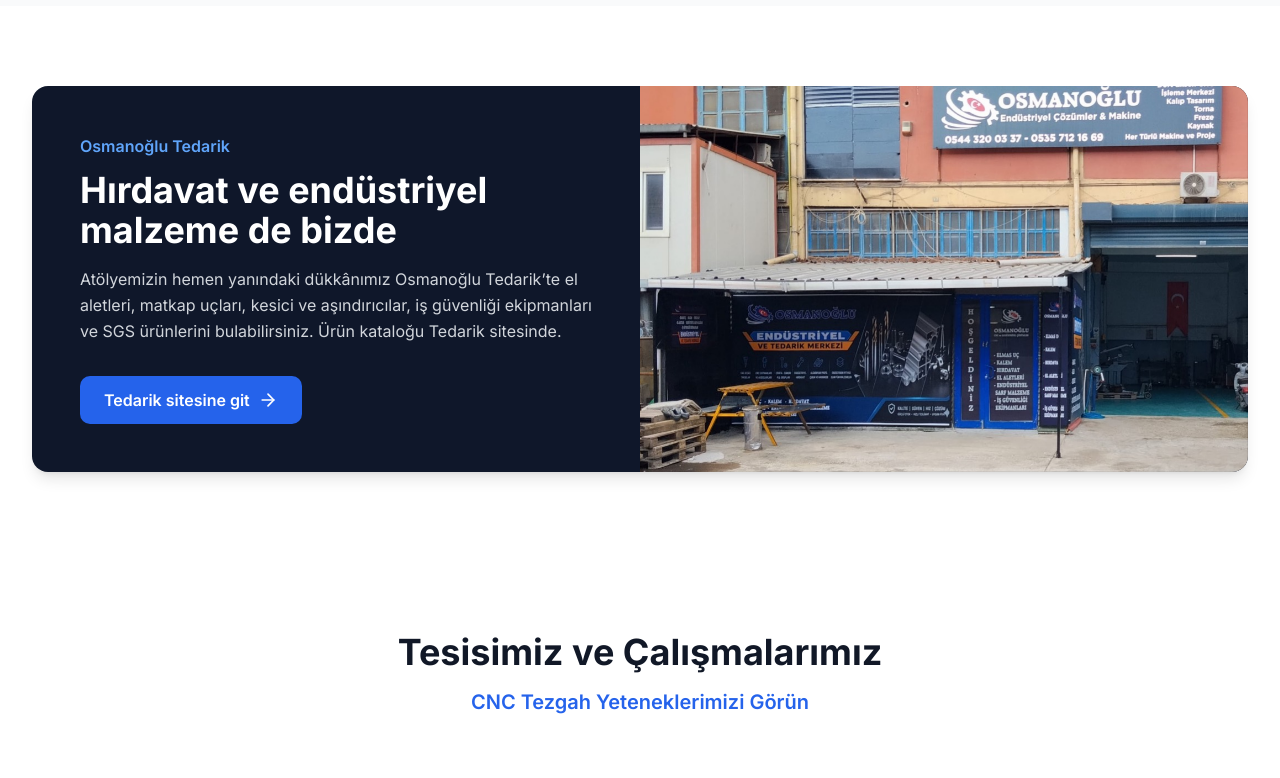
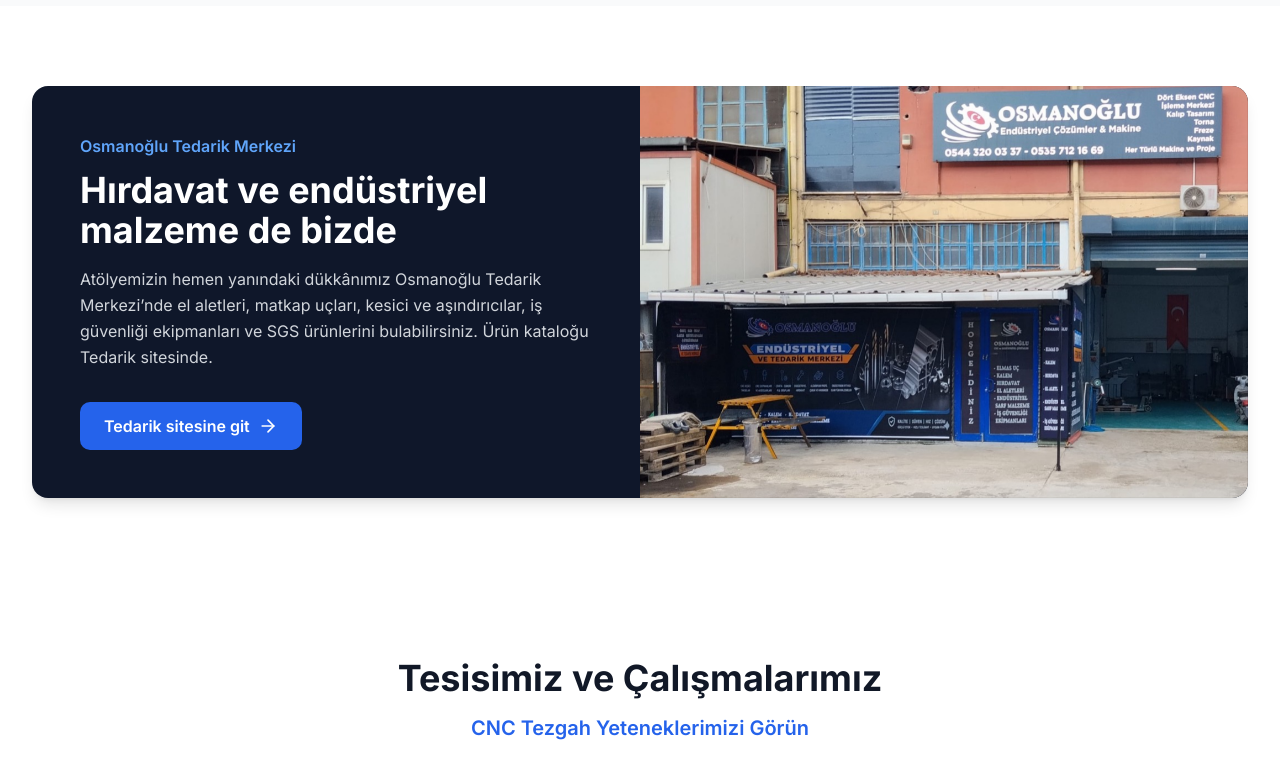
Before and after one commit to osmanogluendustriyel/osmanogluendustriyel.com, a Next.js app: page / in a window 1280 px wide. Shown: the part 4960-5738 px from the top of the page. Built offline with nearby package versions, Linux system fonts and the light colour scheme.

Commit message:
Use the name Osmanoğlu Tedarik Merkezi in the Tedarik section
Co-Authored-By: Claude Opus 5.5 <noreply@anthropic.com>

```diff
--- a/components/supply-section.tsx
+++ b/components/supply-section.tsx
@@ -7,7 +7,7 @@ interface SupplySectionProps {
   content: Content
 }
 
-/** Hırdavat tarafı (Osmanoğlu Tedarik) için tanıtım ve yönlendirme. */
+/** Hırdavat tarafı (Osmanoğlu Tedarik Merkezi) için tanıtım ve yönlendirme. */
 export function SupplySection({ content }: SupplySectionProps) {
   const { supply } = content
 
--- a/public/content/tr.json
+++ b/public/content/tr.json
@@ -176,12 +176,12 @@
   },
   "supply": {
     "navLabel": "Tedarik Mağazası",
-    "badge": "Osmanoğlu Tedarik",
+    "badge": "Osmanoğlu Tedarik Merkezi",
     "title": "Hırdavat ve endüstriyel malzeme de bizde",
-    "description": "Atölyemizin hemen yanındaki dükkânımız Osmanoğlu Tedarik’te el aletleri, matkap uçları, kesici ve aşındırıcılar, iş güvenliği ekipmanları ve SGS ürünlerini bulabilirsiniz. Ürün kataloğu Tedarik sitesinde.",
+    "description": "Atölyemizin hemen yanındaki dükkânımız Osmanoğlu Tedarik Merkezi’nde el aletleri, matkap uçları, kesici ve aşındırıcılar, iş güvenliği ekipmanları ve SGS ürünlerini bulabilirsiniz. Ürün kataloğu Tedarik sitesinde.",
     "cta": "Tedarik sitesine git",
-    "footerLink": "Osmanoğlu Tedarik (hırdavat)",
-    "imageAlt": "Osmanoğlu Tedarik dükkânının Hasköy Sanayi Sitesi’ndeki girişi",
+    "footerLink": "Osmanoğlu Tedarik Merkezi (hırdavat)",
+    "imageAlt": "Osmanoğlu Tedarik Merkezi dükkânının Hasköy Sanayi Sitesi’ndeki girişi",
     "url": "https://tedarik.osmanogluendustriyel.com/"
   },
   "gallery": {
```
Also changed, not shown: public/content/en.json (+4 -4 lines).
